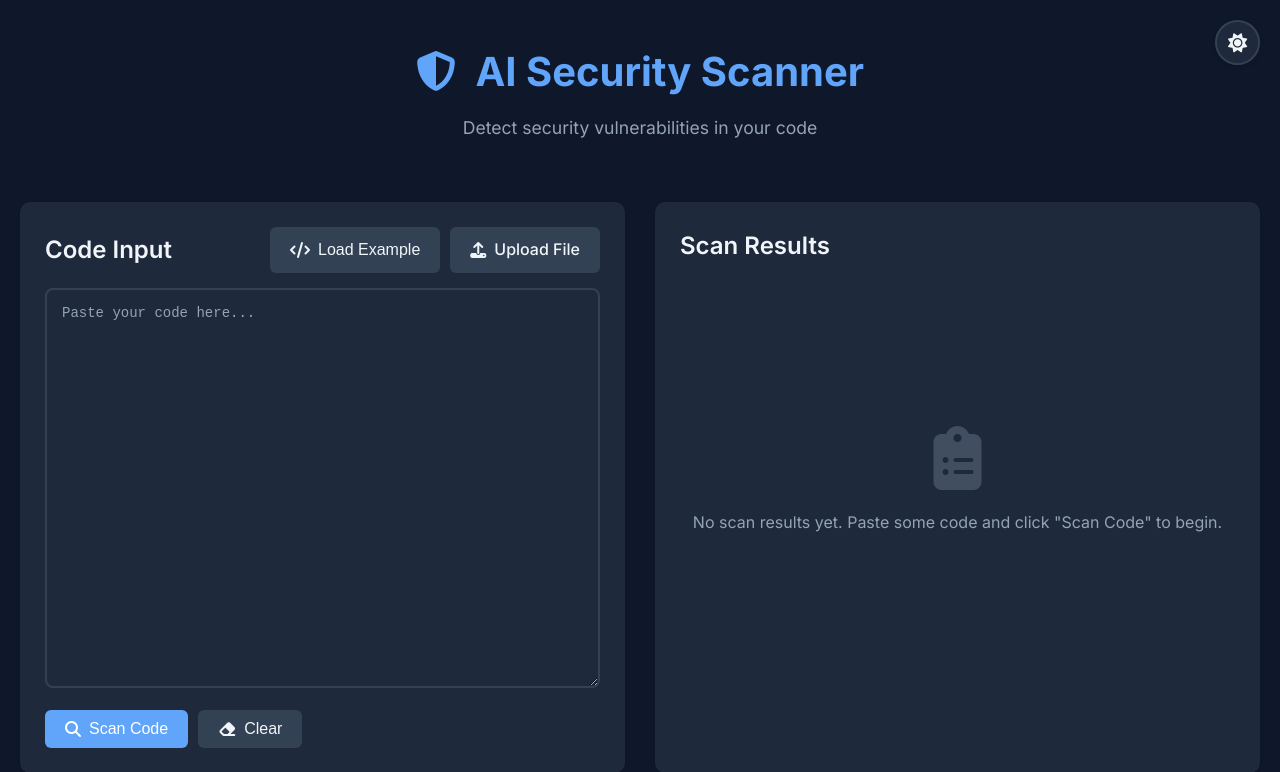
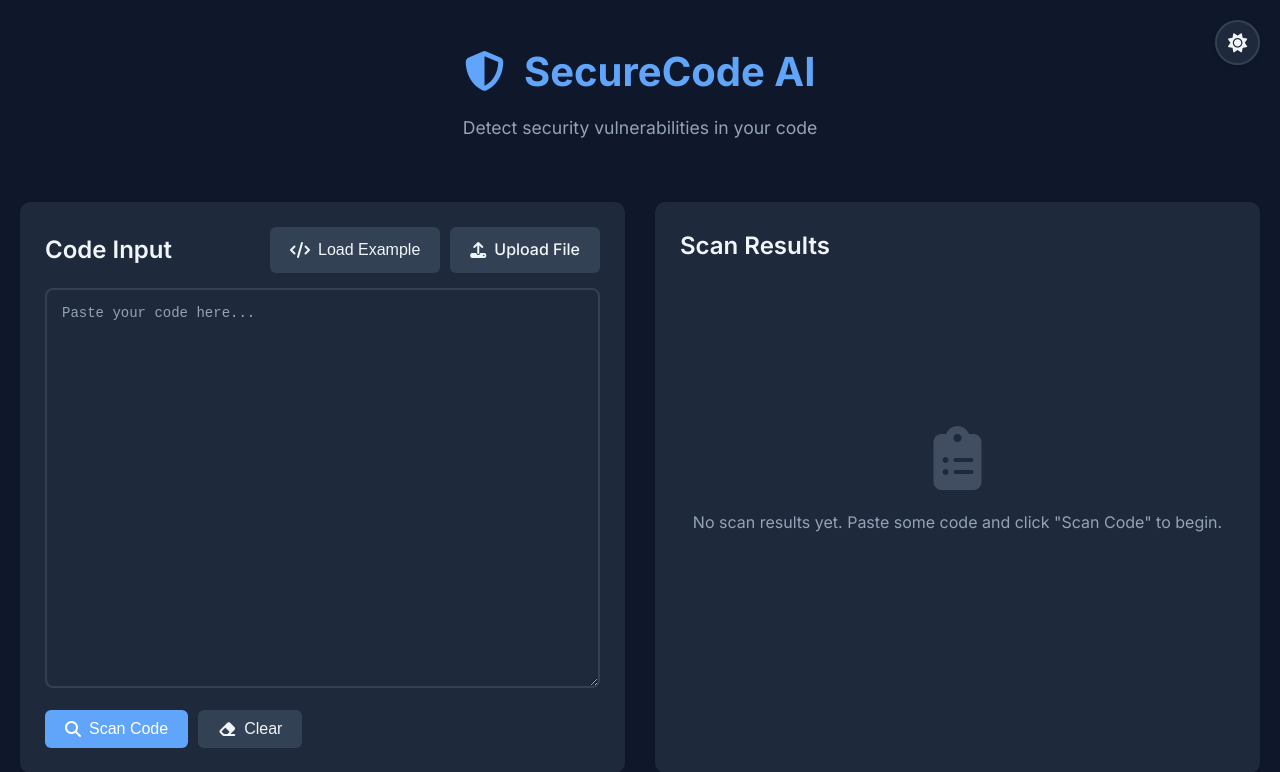
Before and after one commit to ArunArumugamD/AI-Security-Scanner, a Flask app: page / in a window 1280 px wide. Shown: the top 772 px of the page. Run offline with Flask 3, Linux system fonts and the light colour scheme; some libraries are stand-ins or nearby versions.

Commit message:
update index.html

```diff
--- a/templates/index.html
+++ b/templates/index.html
@@ -19,7 +19,7 @@
 
     <div class="container">
         <header>
-            <h1><i class="fas fa-shield-alt"></i> AI Security Scanner</h1>
+            <h1><i class="fas fa-shield-alt"></i> SecureCode AI</h1>
             <p>Detect security vulnerabilities in your code</p>
         </header>
 
```
